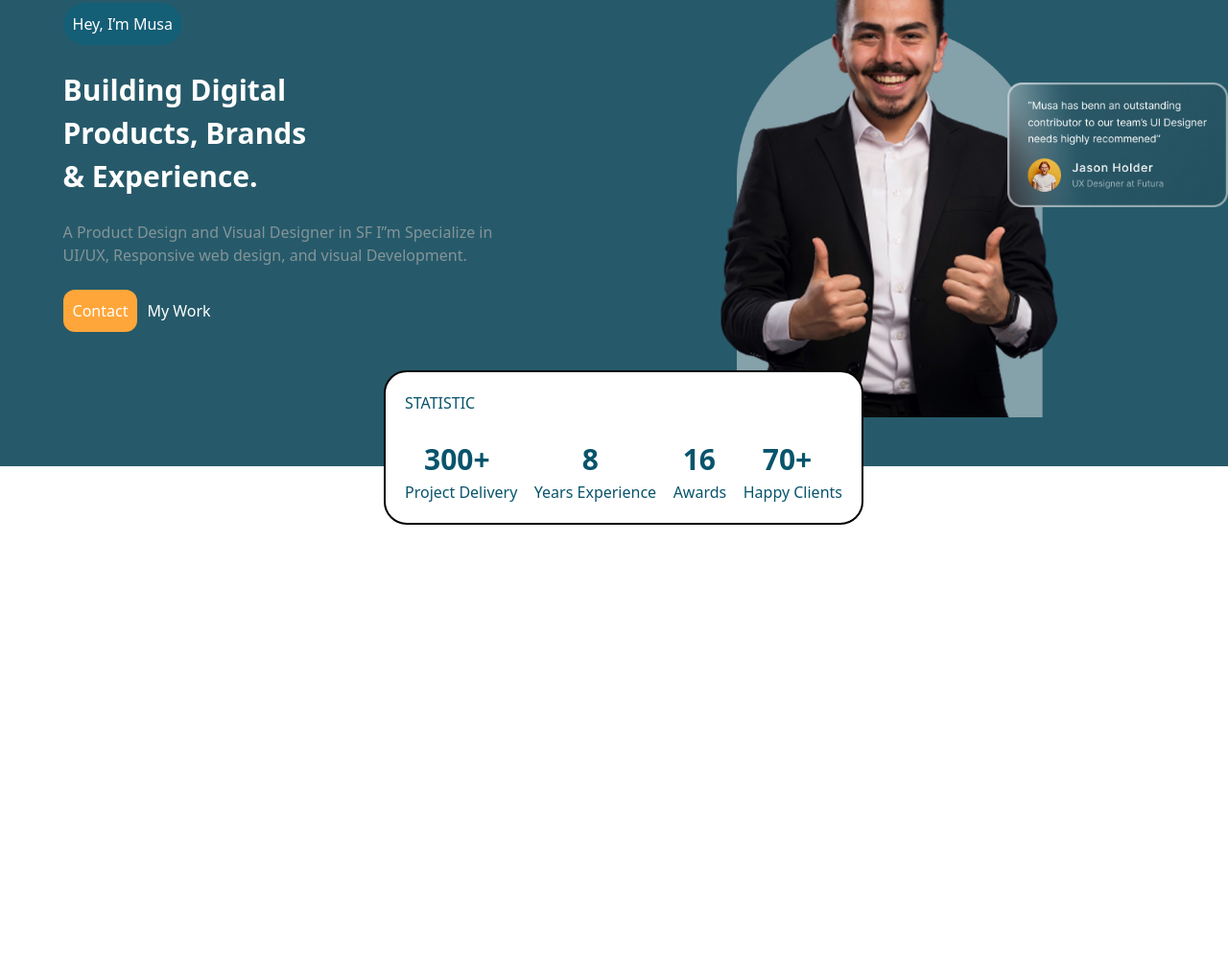
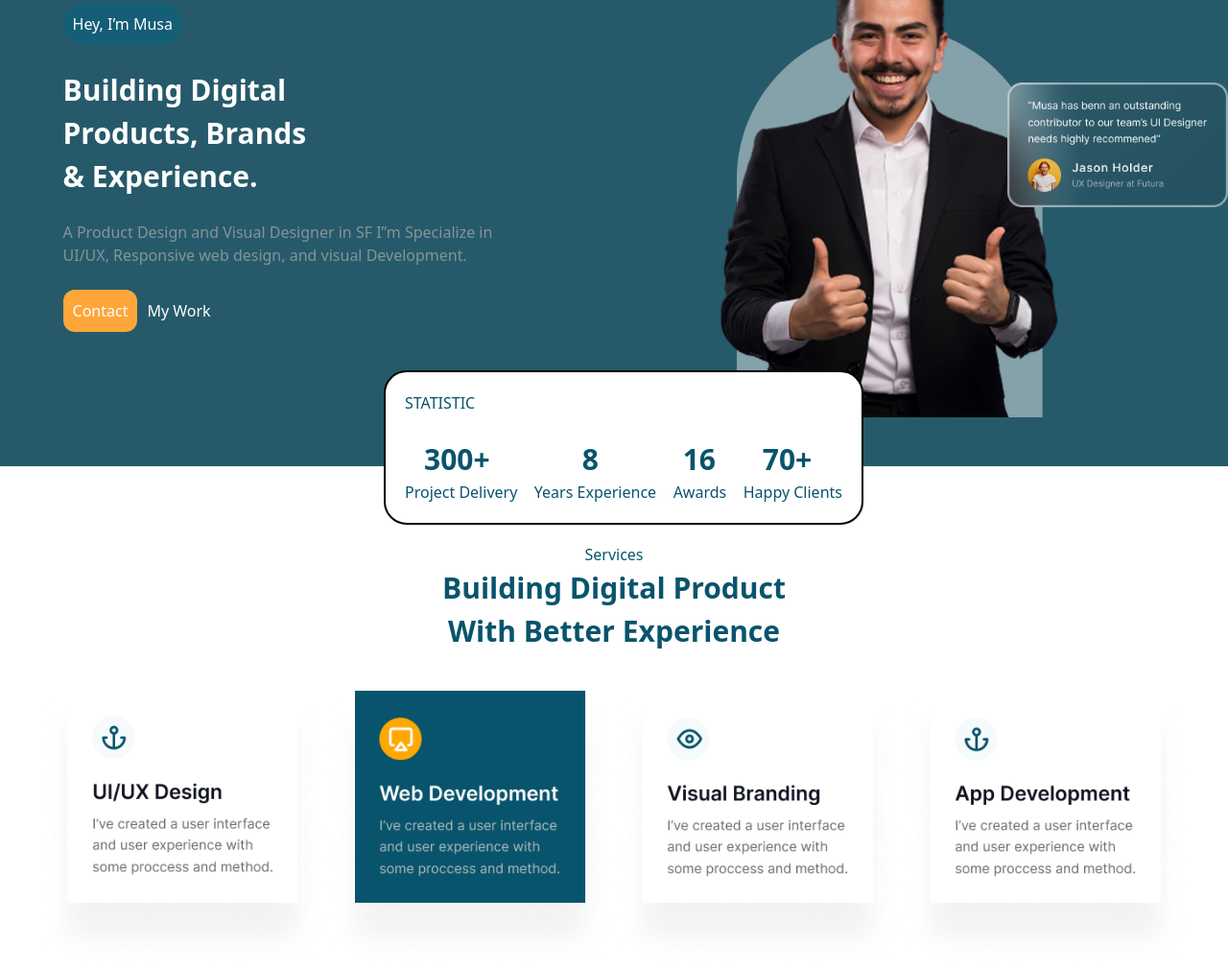
Before and after one commit to SOFTCLUB-2007/projet, a website: page src/index.html in a window 1280 px wide. Shown: the part 164-1172 px from the top of the page at 96% size. Before the commit the page ends 800 px from the top, so only its background shows below. Drawn offline with nearby package versions, Linux system fonts and the light colour scheme; files that its build step writes are made by us from their sources.

Commit message:
section project created

```diff
--- a/src/index.html
+++ b/src/index.html
@@ -74,6 +74,20 @@
 
         </div>
     </section>
+    <section class="max-w-[1200px] m-auto">
+        <div class="mt-[80px]">
+            <p class="text-[#08546C] text-center">Services</p>
+            <h1 class="text-[#08546C] text-[30px] font-[600] text-center">Building Digital Product <br>
+                With Better Experience</h1>
+
+            <div class="lg:flex flex-column lg:justify-around lg:items-center pt-[40px]">
+                <img class="w-[300px]" src="uiux.png" alt="">
+                <img class="w-[300px]" src="Web development.png" alt="">
+                <img class="w-[300px]" src="visual.png" alt="">
+                <img class="w-[300px]" src="app.png" alt="">
+            </div>
+        </div>
+    </section>
 </main>
 </body>
 </html>
```
Also changed, not shown: src/Web development.png (added), src/app.png (added), src/uiux.png (added), src/visual.png (added).
